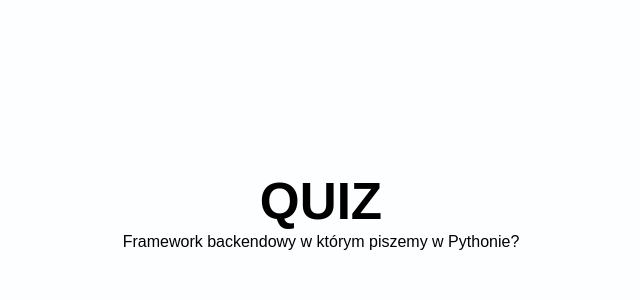
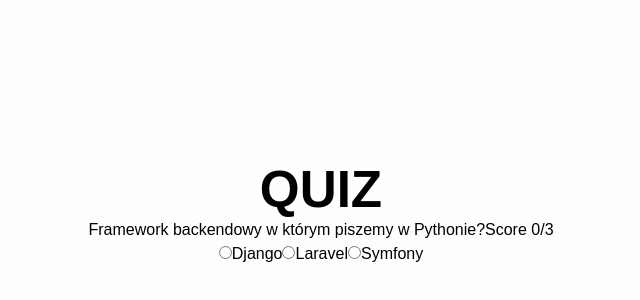
Before and after one commit to NorbertAll/quizAppVue, a Vue app: page / in a window 1280 px wide. Shown: the part 186-486 px from the top of the page, without its empty margins (319-959 px from the left). Built offline with nearby package versions, Linux system fonts and the light colour scheme.

Commit message:
add questions and score

```diff
--- a/src/App.vue
+++ b/src/App.vue
@@ -57,7 +57,30 @@
     <section class="quiz">
       <div class="quiz-info">
         <span class="question"> {{ getCurrentQuestion.question }} </span>
+        <span class="score">Score {{score}}/{{questions.length}}</span>
       </div>
+      <div class="options">
+        <label v-for="(option, index) in getCurrentQuestion.options" :key="index" :class="`option ${
+          getCurrentQuestion.selected==index
+            ?index=getCurrentQuestion.answer
+              ? 'correct' :'wrong'
+            :''
+        }${
+          getCurrentQuestion.selected !=null &&
+          index != getCurrentQuestion.selected
+            ?'disable'
+            :''
+        }`">
+          <input type="radio"
+          :name="getCurrentQuestion.index"
+          :value="index"
+          v-model="getCurrentQuestion.selected"
+          :disabled="getCurrentQuestion.selected"
+          @change="SetAnswer">
+          <span>{{option}}</span>
+        </label>
+      </div>
+
     </section>
 
   </main>
```
